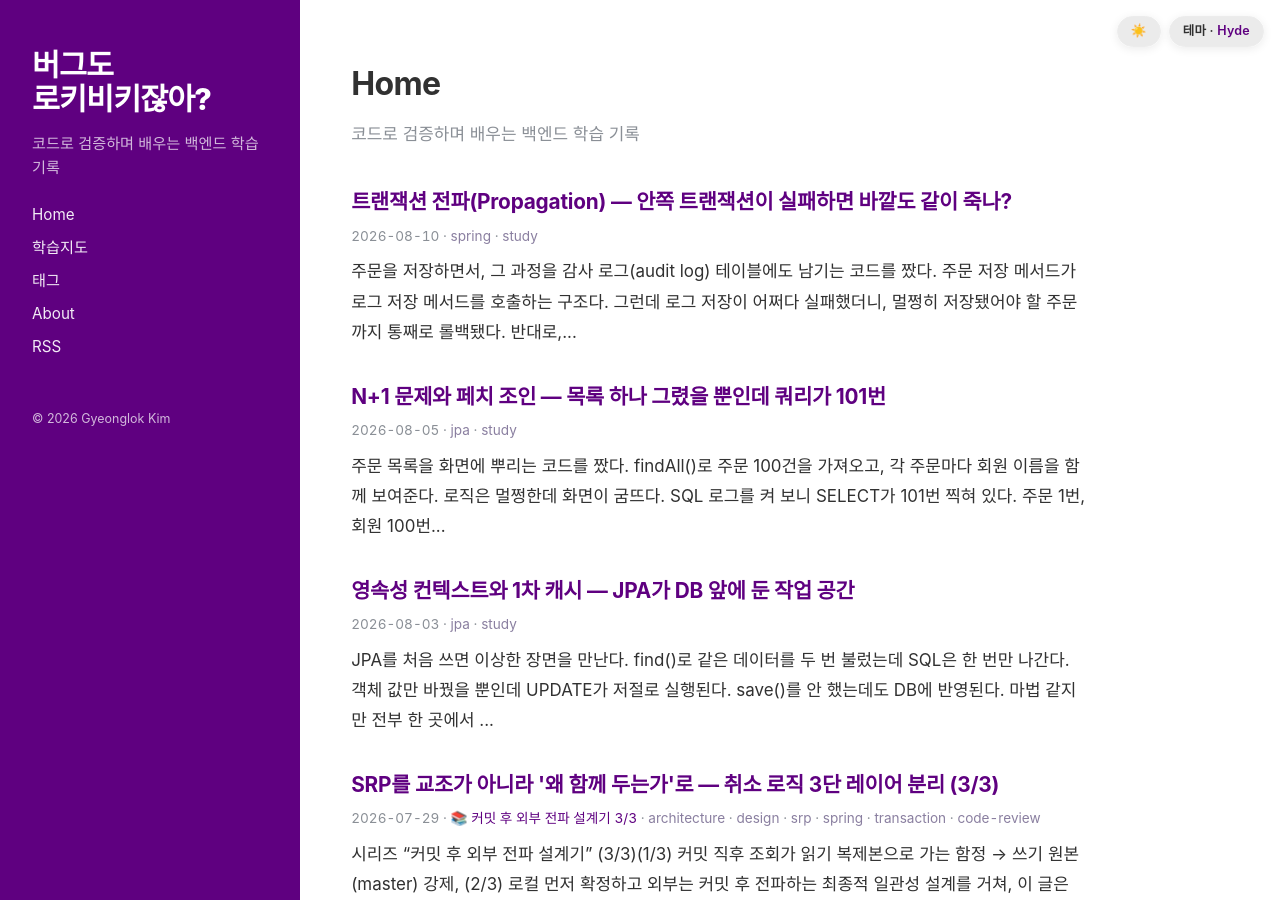
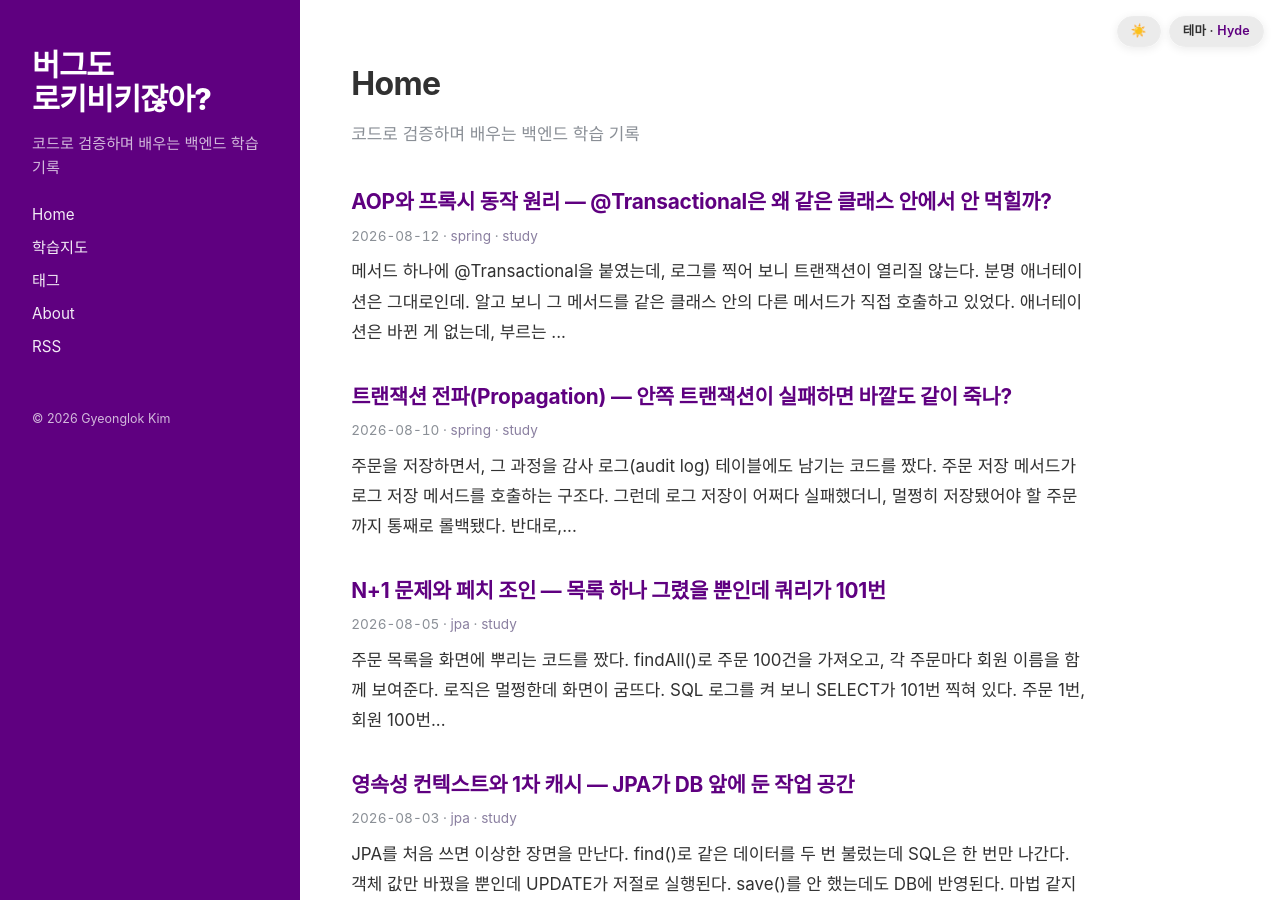
Before and after one commit to Rok93/Rok93.github.io, a Jekyll site: the page built from index.md, in a window 1280 px wide and 900 px high. Built offline with Jekyll 4.4.1, drawn with Linux system fonts in a browser that asks for light colours; some web fonts are replaced.

Commit message:
post: AOP와 프록시 동작 원리 — @Transactional은 왜 같은 클래스 안에서 안 먹힐까? (auto via study-pipeline)

````diff
--- a/_data/roadmap.yml
+++ b/_data/roadmap.yml
@@ -44,8 +44,8 @@ categories:
         url: /2026/08/10/tx-propagation.html
       - slug: "spring-aop-proxy"
         title: "AOP와 프록시 동작 원리"
-        done: false
-        url: null
+        done: true
+        url: /2026/08/12/spring-aop-proxy.html
   - name: "JVM / Java"
     items:
       - slug: "jvm-memory-gc"
--- /dev/null
+++ b/_posts/2026-08-12-spring-aop-proxy.md
@@ -0,0 +1,235 @@
+---
+layout: post
+title: 'AOP와 프록시 동작 원리 — @Transactional은 왜 같은 클래스 안에서 안 먹힐까?'
+date: 2026-08-12 09:00:00 +0900
+image: /assets/img/spring-aop-proxy/hero.jpg
+generated: true
+tags: [spring, study]
+sanitized: true
+---
+
+메서드 하나에 `@Transactional`을 붙였는데, 로그를 찍어 보니 트랜잭션이 열리질 않는다. 분명 애너테이션은 그대로인데. 알고 보니 그 메서드를 **같은 클래스 안의 다른 메서드가 직접 호출**하고 있었다. 애너테이션은 바뀐 게 없는데, 부르는 위치 하나로 동작이 사라진 것이다. 이 황당한 현상의 뿌리에는 **AOP(관점 지향 프로그래밍, Aspect-Oriented Programming)**와 그걸 구현하는 **프록시(proxy, 대리인)**가 있다. 이 글은 Spring이 `@Transactional` 같은 공통 기능을 어떻게 몰래 끼워 넣는지, 그리고 그 방식 때문에 왜 "자기 호출(self-invocation)"이 함정이 되는지를 따라간다.
+
+<p style="font-size:13px;color:#5f5a68;background:#faf8fc;border-left:3px solid #b9a9cc;padding:8px 12px;border-radius:6px;margin:16px 0;">📝 이 글에 나오는 코드·시나리오·로그는 실제 겪은 장애가 아니라, <b>개념을 쉽게 보여주기 위해 지어낸 예시</b>입니다.</p>
+
+<figure style="margin:22px 0;text-align:center;">
+<img src="/assets/img/spring-aop-proxy/hero.jpg" alt="원본 상자를 그대로 감싼 반투명 대리인 상자가 원본 앞에 서서 검문과 기록을 대신 처리하는 모습" style="max-width:100%;border-radius:12px;">
+<figcaption style="font-size:12px;color:#5f5a68;margin-top:8px;">프록시는 원본과 똑같이 생긴 "대리인"이다. 바깥에서 오는 호출을 먼저 받아 부가 작업(트랜잭션·로그 등)을 처리한 뒤 원본에게 넘긴다.</figcaption>
+</figure>
+
+## AOP가 뭔가 — "흩어지는 공통 기능을 한 군데로"
+
+먼저 **AOP(관점 지향 프로그래밍)**. 트랜잭션 처리, 로그 남기기, 권한 검사 같은 기능은 특정 업무 로직이 아니라 **여러 메서드에 공통으로 얹히는 부가 기능**이다. 이런 걸 **횡단 관심사(cross-cutting concern, 여러 모듈을 가로질러 반복되는 관심사)**라고 부른다.
+
+이걸 그냥 짜면, 모든 서비스 메서드마다 "트랜잭션 시작 → 본 작업 → 커밋/롤백" 코드를 손으로 복붙하게 된다. 백 개 메서드면 백 번 반복이고, 규칙이 바뀌면 백 군데를 고쳐야 한다. AOP는 이 **반복되는 부가 기능을 한 곳(관점, aspect)에 모아 두고, "이런 메서드들에 적용해"라고 선언만 하면 자동으로 끼워 넣어** 준다.
+
+AOP 용어 세 개만 짚자.
+
+- **어드바이스(advice)**: 실제로 끼워 넣을 부가 코드. 예: "메서드 실행 전 트랜잭션을 열고, 끝나면 커밋한다."
+- **포인트컷(pointcut)**: 어디에 끼워 넣을지 고르는 조건. 예: "`@Transactional`이 붙은 모든 메서드."
+- **위빙(weaving)**: 어드바이스를 실제 대상 메서드에 엮어 넣는 과정.
+
+<!-- diagram: cross-cutting -->
+<figure style="margin:22px 0;padding:16px;background:#faf8fc;border:1px solid #e4e0ec;border-radius:12px;max-width:470px;">
+<svg style="width:100%;height:auto;display:block;" viewBox="0 0 330 180" role="img" aria-label="여러 서비스 메서드에 트랜잭션·로그·권한 검사라는 공통 기능이 세로로 가로질러 반복되는 모습. AOP는 이 공통 기능을 하나의 관점으로 모은다">
+  <g font-size="9" font-family="ui-monospace,SFMono-Regular,Menlo,Consolas,monospace">
+    <text x="165" y="16" text-anchor="middle" fill="#5F0080" font-weight="700" font-size="9.5">횡단 관심사 — 여러 메서드를 가로지른다</text>
+    <rect x="20" y="30" width="70" height="120" rx="6" fill="#fff" stroke="#7d5a9e" stroke-width="1.4"/>
+    <rect x="130" y="30" width="70" height="120" rx="6" fill="#fff" stroke="#7d5a9e" stroke-width="1.4"/>
+    <rect x="240" y="30" width="70" height="120" rx="6" fill="#fff" stroke="#7d5a9e" stroke-width="1.4"/>
+    <text x="55" y="44" text-anchor="middle" fill="#5f5a68" font-size="7.5">주문 저장</text>
+    <text x="165" y="44" text-anchor="middle" fill="#5f5a68" font-size="7.5">결제 처리</text>
+    <text x="275" y="44" text-anchor="middle" fill="#5f5a68" font-size="7.5">배송 등록</text>
+    <rect x="12" y="58" width="306" height="18" rx="4" fill="#f3ecf7" stroke="#5F0080" stroke-width="1.4"/>
+    <text x="165" y="70" text-anchor="middle" fill="#5F0080" font-size="7.5" font-weight="700">트랜잭션</text>
+    <rect x="12" y="86" width="306" height="18" rx="4" fill="#f3ecf7" stroke="#5F0080" stroke-width="1.4"/>
+    <text x="165" y="98" text-anchor="middle" fill="#5F0080" font-size="7.5" font-weight="700">로그</text>
+    <rect x="12" y="114" width="306" height="18" rx="4" fill="#f3ecf7" stroke="#5F0080" stroke-width="1.4"/>
+    <text x="165" y="126" text-anchor="middle" fill="#5F0080" font-size="7.5" font-weight="700">권한 검사</text>
+    <text x="165" y="147" text-anchor="middle" fill="#5f5a68" font-size="7">가로 줄 = 공통 기능. 메서드마다 복붙하는 대신 관점 하나로 모은다.</text>
+  </g>
+</svg>
+<figcaption style="font-size:12px;color:#5f5a68;margin-top:8px;">세로 상자는 각각의 업무 로직, 가로 줄은 모든 메서드에 공통으로 얹히는 부가 기능이다. AOP는 이 가로 줄을 한 군데로 모은다.</figcaption>
+</figure>
+
+## Spring은 이걸 "프록시"로 구현한다
+
+그럼 Spring은 어드바이스를 대상 메서드에 어떻게 실제로 끼워 넣을까? 답은 **프록시(proxy)**다. 프록시는 **원본 객체와 똑같은 겉모습(같은 인터페이스/타입)을 가진 대리인 객체**다. 바깥에서 오는 호출을 원본 대신 먼저 받아서, 부가 작업을 처리한 뒤 진짜 원본에게 넘긴다.
+
+핵심은 이거다. `@Transactional`이 붙은 `OrderService`를 다른 곳에서 주입(inject)받으면, 사실 **주입되는 건 진짜 `OrderService`가 아니라 그것을 감싼 프록시**다. 우리는 프록시인 줄도 모르고 평범하게 메서드를 부르지만, 그때마다 프록시가 중간에서 "트랜잭션 열기 → 원본 호출 → 커밋"을 대신 해 준다.
+
+이 코드가 하는 일: 컨트롤러가 주입받은 서비스의 타입을 찍어 보면, 원본이 아니라 프록시 클래스 이름이 나온다.
+
+```java
+@RestController
+public class OrderController {
+    private final OrderService orderService;
+
+    public OrderController(OrderService orderService) {
+        this.orderService = orderService;
+        System.out.println(orderService.getClass());
+        // 출력 예: class com.shop.OrderService$$SpringCGLIB$$abc123
+        //         → 원본이 아니라 CGLIB이 만든 프록시다
+    }
+}
+```
+
+<!-- diagram: proxy-call-flow -->
+<figure style="margin:22px 0;padding:16px;background:#faf8fc;border:1px solid #e4e0ec;border-radius:12px;max-width:470px;">
+<svg style="width:100%;height:auto;display:block;" viewBox="0 0 330 150" role="img" aria-label="호출자가 프록시를 거쳐 원본을 부르는 흐름. 프록시가 원본 호출 전후로 트랜잭션 시작과 커밋을 감싼다">
+  <g font-size="9" font-family="ui-monospace,SFMono-Regular,Menlo,Consolas,monospace">
+    <rect x="14" y="55" width="60" height="40" rx="6" fill="#fff" stroke="#7d5a9e" stroke-width="1.6"/>
+    <text x="44" y="79" text-anchor="middle" fill="#5f5a68" font-size="8">호출자</text>
+
+    <rect x="110" y="30" width="110" height="90" rx="8" fill="#f3ecf7" stroke="#5F0080" stroke-width="2"/>
+    <text x="165" y="45" text-anchor="middle" fill="#5F0080" font-size="8" font-weight="700">프록시(대리인)</text>
+    <text x="165" y="60" text-anchor="middle" fill="#1f7a4d" font-size="7">① 트랜잭션 시작</text>
+    <rect x="122" y="66" width="86" height="24" rx="4" fill="#fff" stroke="#7d5a9e" stroke-width="1.4"/>
+    <text x="165" y="81" text-anchor="middle" fill="#5f5a68" font-size="7">② 원본 호출</text>
+    <text x="165" y="104" text-anchor="middle" fill="#1f7a4d" font-size="7">③ 커밋 / 롤백</text>
+
+    <rect x="256" y="55" width="60" height="40" rx="6" fill="#eaf5ef" stroke="#1f7a4d" stroke-width="1.8"/>
+    <text x="286" y="72" text-anchor="middle" fill="#1f7a4d" font-size="8">원본</text>
+    <text x="286" y="84" text-anchor="middle" fill="#5f5a68" font-size="7">업무 로직</text>
+
+    <line x1="74" y1="75" x2="108" y2="75" stroke="#5F0080" stroke-width="1.6" marker-end="url(#ar)"/>
+    <line x1="208" y1="78" x2="254" y2="78" stroke="#7d5a9e" stroke-width="1.4" marker-end="url(#ar)"/>
+    <defs>
+      <marker id="ar" markerWidth="7" markerHeight="7" refX="5" refY="2.5" orient="auto">
+        <path d="M0,0 L5,2.5 L0,5 Z" fill="#5F0080"/>
+      </marker>
+    </defs>
+  </g>
+</svg>
+<figcaption style="font-size:12px;color:#5f5a68;margin-top:8px;">호출자는 원본을 부른다고 믿지만, 실제로는 프록시가 먼저 받아 트랜잭션을 감싸고 원본에게 넘긴다.</figcaption>
+</figure>
+
+### 프록시 만드는 두 방식 — JDK 동적 프록시 vs CGLIB
+
+Spring이 프록시를 만드는 방법은 두 가지다.
+
+- **JDK 동적 프록시(dynamic proxy)**: 대상이 **인터페이스를 구현**하고 있으면, 그 인터페이스를 똑같이 구현한 프록시를 런타임에 만든다. 자바 표준 기능이다.
+- **CGLIB**: 인터페이스가 없으면, 대상 클래스를 **상속(extends)**한 자식 클래스를 만들어 프록시로 쓴다. 메서드를 오버라이드해서 부가 기능을 끼운다.
+
+Spring Boot는 기본적으로 **CGLIB**을 쓴다(인터페이스가 있어도). 그래서 `final` 클래스나 `final` 메서드는 상속·오버라이드가 안 돼 프록시가 만들어지지 않는다 — 이것도 흔한 함정이다.
+
+## 그래서 왜 "자기 호출"은 안 먹히나
+
+이제 도입부의 수수께끼로 돌아가자. 부가 기능은 **프록시를 거쳐 들어올 때만** 작동한다. 그런데 **같은 클래스 안의 메서드끼리 직접 부르면 프록시를 거치지 않는다.**
+
+이유는 단순하다. 클래스 내부에서 다른 메서드를 부를 때 쓰는 `this`는 **프록시가 아니라 원본 객체 자신**이다. 프록시는 바깥에서 객체로 들어오는 첫 관문일 뿐, 원본 내부의 `this.otherMethod()` 호출까지 가로채지는 못한다.
+
+이 코드가 하는 일: 바깥에서 `placeOrder`를 부르면, 내부에서 `this.saveAudit`을 직접 호출한다. 이때 `saveAudit`의 `@Transactional`은 무시된다.
+
+```java
+@Service
+public class OrderService {
+
+    @Transactional
+    public void placeOrder(Order order) {
+        orderRepository.save(order);
+        saveAudit("주문 저장됨");   // ← this.saveAudit() — 프록시를 안 거친다!
+    }
+
+    @Transactional(propagation = Propagation.REQUIRES_NEW)
+    public void saveAudit(String msg) {   // 이 애너테이션은 여기서 무시됨
+        auditRepository.save(new Audit(msg));
+    }
+}
+```
+
+`saveAudit`에 `REQUIRES_NEW`(항상 새 트랜잭션)를 걸었으니 "감사 로그는 독립 트랜잭션으로 남겠지" 기대하지만, 실제로는 새 트랜잭션이 열리지 않고 그냥 `placeOrder`의 트랜잭션에 묻어 간다. 애너테이션은 멀쩡한데 **호출 경로가 프록시를 우회**해서 벌어지는 일이다.
+
+<!-- diagram: self-invocation -->
+<figure style="margin:22px 0;padding:16px;background:#faf8fc;border:1px solid #e4e0ec;border-radius:12px;max-width:470px;">
+<svg style="width:100%;height:auto;display:block;" viewBox="0 0 330 175" role="img" aria-label="바깥 호출은 프록시를 거쳐 placeOrder에 도달하지만, 원본 내부에서 saveAudit을 부르는 화살표는 프록시를 우회해 애너테이션이 무시된다">
+  <g font-size="9" font-family="ui-monospace,SFMono-Regular,Menlo,Consolas,monospace">
+    <rect x="14" y="70" width="50" height="36" rx="6" fill="#fff" stroke="#7d5a9e" stroke-width="1.6"/>
+    <text x="39" y="92" text-anchor="middle" fill="#5f5a68" font-size="8">바깥</text>
+
+    <rect x="90" y="55" width="56" height="66" rx="8" fill="#f3ecf7" stroke="#5F0080" stroke-width="2"/>
+    <text x="118" y="72" text-anchor="middle" fill="#5F0080" font-size="7.5" font-weight="700">프록시</text>
+    <text x="118" y="90" text-anchor="middle" fill="#1f7a4d" font-size="6.5">TX 적용</text>
+
+    <rect x="170" y="30" width="150" height="120" rx="8" fill="#fff" stroke="#7d5a9e" stroke-width="1.6"/>
+    <text x="245" y="46" text-anchor="middle" fill="#5f5a68" font-size="7.5" font-weight="700">원본 OrderService</text>
+    <rect x="182" y="54" width="126" height="30" rx="5" fill="#eaf5ef" stroke="#1f7a4d" stroke-width="1.4"/>
+    <text x="245" y="66" text-anchor="middle" fill="#1f7a4d" font-size="7">placeOrder</text>
+    <text x="245" y="77" text-anchor="middle" fill="#5f5a68" font-size="6.5">@Transactional ✔</text>
+    <rect x="182" y="104" width="126" height="30" rx="5" fill="#fdece3" stroke="#b23a00" stroke-width="1.4"/>
+    <text x="245" y="116" text-anchor="middle" fill="#b23a00" font-size="7">saveAudit</text>
+    <text x="245" y="127" text-anchor="middle" fill="#b23a00" font-size="6.5">@Transactional ✘ 무시</text>
+
+    <line x1="64" y1="88" x2="88" y2="88" stroke="#5F0080" stroke-width="1.6" marker-end="url(#ar2)"/>
+    <line x1="146" y1="80" x2="180" y2="72" stroke="#1f7a4d" stroke-width="1.6" marker-end="url(#ar2)"/>
+    <path d="M245,84 C245,94 245,96 245,102" stroke="#b23a00" stroke-width="1.6" stroke-dasharray="4 3" fill="none" marker-end="url(#ar3)"/>
+    <text x="292" y="96" text-anchor="middle" fill="#b23a00" font-size="6.5">this. 직접호출</text>
+    <defs>
+      <marker id="ar2" markerWidth="7" markerHeight="7" refX="5" refY="2.5" orient="auto"><path d="M0,0 L5,2.5 L0,5 Z" fill="#1f7a4d"/></marker>
+      <marker id="ar3" markerWidth="7" markerHeight="7" refX="5" refY="2.5" orient="auto"><path d="M0,0 L5,2.5 L0,5 Z" fill="#b23a00"/></marker>
+    </defs>
+  </g>
+</svg>
+<figcaption style="font-size:12px;color:#5f5a68;margin-top:8px;">바깥 → 프록시 → placeOrder 경로에서는 트랜잭션이 걸리지만, 원본 안에서 this.saveAudit()로 직접 부르면 프록시를 건너뛰어 애너테이션이 무시된다.</figcaption>
+</figure>
+
+## 상세 예시 — 로그로 확인하는 자기 호출 함정
+
+말로만 하면 안 믿기니, 트랜잭션 로그를 켜서 직접 확인해 보자. `application.yml`에 아래를 넣으면 트랜잭션이 열릴 때마다 로그가 찍힌다.
+
+```yaml
+logging:
+  level:
+    org.springframework.transaction.interceptor: TRACE
+```
+
+**경우 A — 자기 호출(함정)**: `placeOrder`가 내부에서 `this.saveAudit()`을 부른다. 로그에는 트랜잭션이 **딱 하나**만 찍힌다.
+
+```text
+TRACE  Getting transaction for [OrderService.placeOrder]
+   (saveAudit 진입 로그 없음 — 프록시를 안 거쳐서 인터셉터가 못 봄)
+TRACE  Completing transaction for [OrderService.placeOrder]
+```
+
+`REQUIRES_NEW`로 별도 트랜잭션이 열렸다면 `Getting transaction for [OrderService.saveAudit]`가 한 줄 더 있어야 하는데, 없다. 기대와 다르게 동작한다는 증거다.
+
+**경우 B — 프록시를 거치게 고침**: 감사 저장을 다른 빈(bean)으로 분리해서, 프록시를 거쳐 호출되도록 바꾼다.
+
+이 코드가 하는 일: 감사 로그 저장을 별도 `AuditService`로 빼내, `OrderService`가 그 빈을 주입받아 부른다. 이제 호출이 `AuditService`의 프록시를 지난다.
+
+```java
+@Service
+public class OrderService {
+    private final AuditService auditService;   // 다른 빈 = 다른 프록시
+
+    @Transactional
+    public void placeOrder(Order order) {
+        orderRepository.save(order);
+        auditService.saveAudit("주문 저장됨");   // 프록시 경유 → 애너테이션 살아남
+    }
+}
+```
+
+이제 로그에는 트랜잭션이 **둘** 찍힌다.
+
+```text
+TRACE  Getting transaction for [OrderService.placeOrder]
+TRACE  Suspending current transaction, creating new transaction for [AuditService.saveAudit]
+TRACE  Completing transaction for [AuditService.saveAudit]
+TRACE  Completing transaction for [OrderService.placeOrder]
+```
+
+`Suspending ... creating new transaction` 한 줄이 `REQUIRES_NEW`가 제대로 먹었다는 신호다. 바깥 트랜잭션을 잠시 멈추고 새 트랜잭션을 열었다는 뜻이다. **차이를 만든 건 애너테이션이 아니라, 프록시를 거치느냐 마느냐 하나뿐이다.**
+
+## 자기 호출을 피하는 방법
+
+정석은 **다른 빈으로 분리**(경우 B)다. 책임도 자연스럽게 나뉘어 가장 깔끔하다. 그 외 대안도 있다.
+
+- **자기 자신을 프록시로 주입**: 자기 자신을 다시 주입받아(`@Autowired private OrderService self;`) `self.saveAudit()`으로 부른다. 프록시를 거치지만, 자기 참조라 어색하고 순환 참조 위험이 있어 최후의 수단이다.
+- **AopContext 사용**: `((OrderService) AopContext.currentProxy()).saveAudit()`. 현재 프록시를 꺼내 부른다. 설정(`exposeProxy = true`)이 필요하고 코드가 지저분해진다.
+
+대부분은 첫 번째(빈 분리)로 충분하다. 나머지는 "이런 우회도 있다" 정도로 알아 두면 된다.
+
+## 한 줄 교훈
+
+`@Transactional`·`@Cacheable` 같은 애너테이션은 **프록시를 거쳐 호출될 때만** 작동한다. 같은 클래스 안에서 `this`로 직접 부르면 프록시를 우회해 조용히 무시되니, 부가 기능이 필요한 메서드는 **다른 빈으로 분리**해 호출 경로가 프록시를 지나게 하라.
````
Also changed, not shown: assets/img/spring-aop-proxy/hero.jpg (added).
